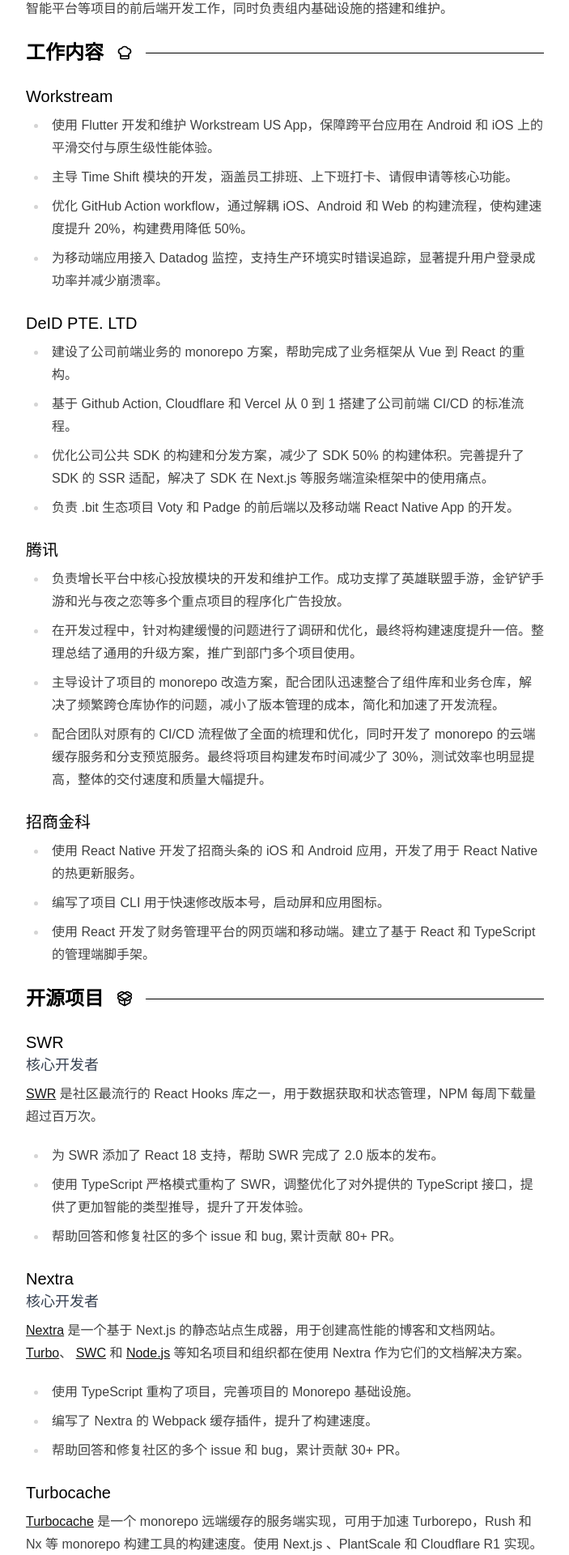
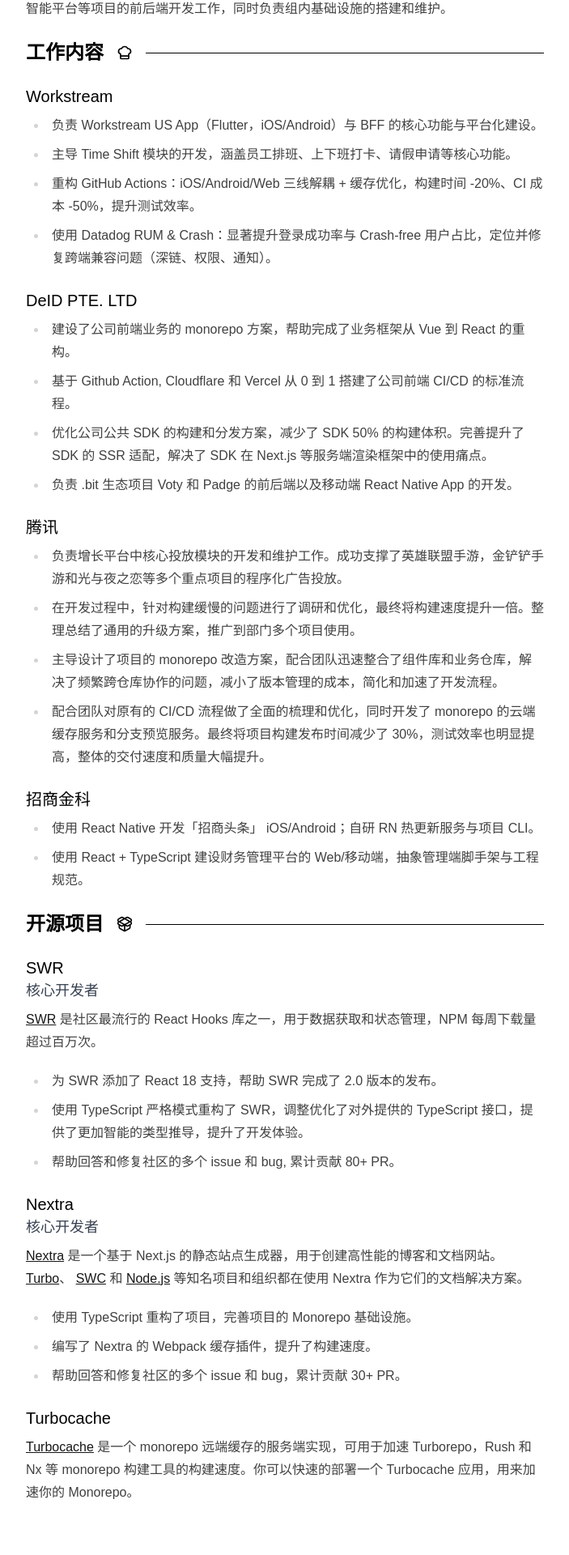
Before and after one commit to promer94/jianli, a Next.js app: page /zh-CN in a window 1280 px wide. Shown: the part 991-2911 px from the top of the page at 81% size, without its empty margins (288-991 px from the left). After the commit the page ends 2888 px from the top, so only its background shows below. Built offline with nearby package versions, Linux system fonts and the light colour scheme; no server answers.

Commit message:
fix github star display

```diff
--- a/app/zh-CN/layout.tsx
+++ b/app/zh-CN/layout.tsx
@@ -7,8 +7,8 @@
 })
 
 export const metadata = {
-  title: '简历-全栈工程师',
-  description: '许一旋-全栈工程师',
+  title: '简历-软件工程师',
+  description: '许一旋-软件工程师',
 }
 
 export default function RootLayout({
--- a/components/contribution.tsx
+++ b/components/contribution.tsx
@@ -14,10 +14,10 @@
         </div>
         <div className='my-2 prose prose-sm prose-neutral max-w-none md:prose-base'>
           <ul>
-            <li>使用 Flutter 开发和维护 Workstream US App，保障跨平台应用在 Android 和 iOS 上的平滑交付与原生级性能体验。</li>
+            <li>负责 Workstream US App（Flutter，iOS/Android）与 BFF 的核心功能与平台化建设。</li>
             <li>主导 Time Shift 模块的开发，涵盖员工排班、上下班打卡、请假申请等核心功能。</li>
-            <li>优化 GitHub Action workflow，通过解耦 iOS、Android 和 Web 的构建流程，使构建速度提升 20%，构建费用降低 50%。</li>
-            <li>为移动端应用接入 Datadog 监控，支持生产环境实时错误追踪，显著提升用户登录成功率并减少崩溃率。</li>
+            <li>重构 GitHub Actions：iOS/Android/Web 三线解耦 + 缓存优化，构建时间 -20%、CI 成本 -50%，提升测试效率。</li>
+            <li>使用 Datadog RUM & Crash：显著提升登录成功率与 Crash-free 用户占比，定位并修复跨端兼容问题（深链、权限、通知）。</li>
           </ul>
         </div>
       </div>
@@ -53,9 +53,8 @@
         </div>
         <div className='my-2 prose prose-sm prose-neutral max-w-none md:prose-base'>
           <ul>
-            <li>使用 React Native 开发了招商头条的 iOS 和 Android 应用，开发了用于 React Native 的热更新服务。</li>
-            <li>编写了项目 CLI 用于快速修改版本号，启动屏和应用图标。</li>
-            <li>使用 React 开发了财务管理平台的网页端和移动端。建立了基于 React 和 TypeScript 的管理端脚手架。</li>
+            <li>使用 React Native 开发「招商头条」 iOS/Android；自研 RN 热更新服务与项目 CLI。</li>
+            <li>使用 React + TypeScript 建设财务管理平台的 Web/移动端，抽象管理端脚手架与工程规范。</li>
           </ul>
         </div>
       </div>
--- a/components/open-source.tsx
+++ b/components/open-source.tsx
@@ -102,8 +102,7 @@
           </a>
         </div>
         <div className='my-2 prose prose-sm prose-neutral max-w-none md:prose-base'>
-          <a href="https://github.com/promer94/turbocache">Turbocache</a> 是一个 monorepo 远端缓存的服务端实现，可用于加速 Turborepo，Rush 和 Nx 等 monorepo 构建工具的构建速度。使用 Next.js 、PlantScale 和 Cloudflare R1 实现。
-          通过 Vercel，PlantScale 和 Cloudflare 的免费额度，你可以快速的部署一个 Turbocache 应用，用来加速你的 Monorepo。
+          <a href="https://github.com/promer94/turbocache">Turbocache</a> 是一个 monorepo 远端缓存的服务端实现，可用于加速 Turborepo，Rush 和 Nx 等 monorepo 构建工具的构建速度。你可以快速的部署一个 Turbocache 应用，用来加速你的 Monorepo。
         </div>
       </div>
     </div>
```
